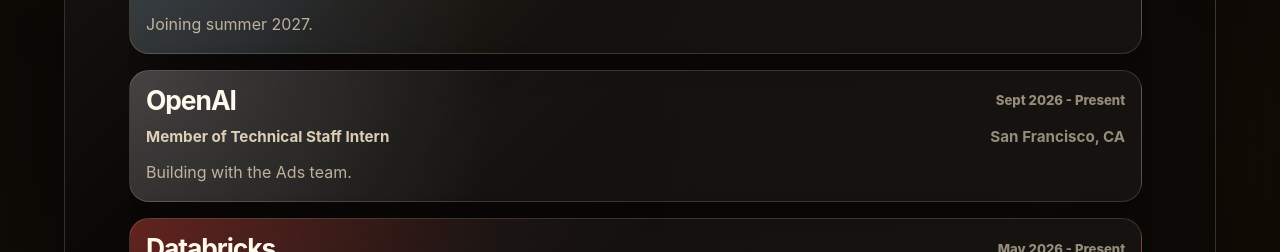
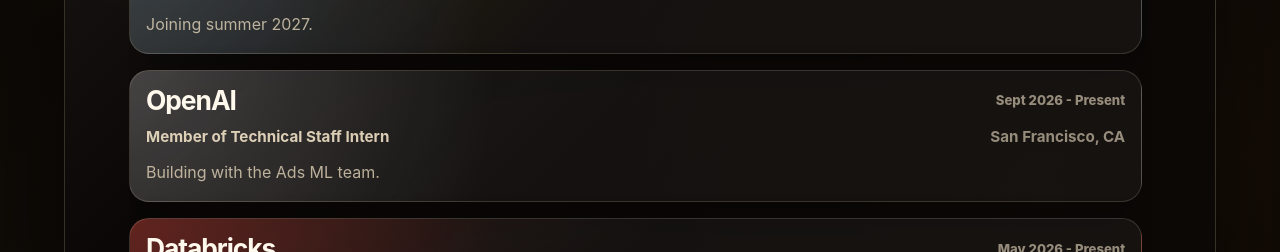
Before and after one commit to sakshamdhuria/personalsite, a React (Vite) app: page / in a window 1280 px wide. Both pictures are taken after a click on the button "Experience". Shown: the part 483-735 px from the top of the page. Built offline with nearby package versions, Linux system fonts and the light colour scheme.

Commit message:
Refresh experience summaries and separate project bullets

```diff
--- a/src/components/DetailPage.jsx
+++ b/src/components/DetailPage.jsx
@@ -28,7 +28,13 @@
             {entry.location && <p>{entry.location}</p>}
           </div>
 
-          {entry.details && <p className="experience-card__summary">{entry.details}</p>}
+          {Array.isArray(entry.details) ? (
+            <ul className="experience-card__summary experience-card__projects">
+              {entry.details.map((detail) => <li key={detail}>{detail}</li>)}
+            </ul>
+          ) : entry.details ? (
+            <p className="experience-card__summary">{entry.details}</p>
+          ) : null}
           {entry.patent && (
             <div className="experience-card__patent">
               <span className="experience-card__patent-label">Patent in filing</span>
--- a/src/data/experience.js
+++ b/src/data/experience.js
@@ -11,24 +11,30 @@
     role: "Member of Technical Staff Intern",
     date: "Sept 2026 - Present",
     location: "San Francisco, CA",
-    details: "Building with the Ads team.",
+    details: "Building with the Ads ML team.",
   },
   {
     company: "Databricks",
     role: "Software Engineer Intern",
     date: "May 2026 - Present",
     location: "Sunnyvale, CA",
-    details: "Building Spark data lineage and observability tooling in Scala.",
+    details: [
+      "Built LineageV2 to trace data sources in query plans.",
+      "Built a scoring system for TriAgent, an AI tool that routes performance and regression tickets.",
+    ],
   },
   {
     company: "NVIDIA",
     role: "Deep Learning Compiler Engineering Intern",
     date: "Jan 2026 - May 2026",
     location: "Santa Clara, CA",
-    details: "Built compiler fuzzing tools and reported TileIR correctness bugs.",
+    details: [
+      "Built Drongo, a compiler-testing framework that uncovered 27 TileIR bugs.",
+      "Built an AI pipeline that turns mutation ideas into verified test tools.",
+    ],
     patent: {
       title: "An AI Factory for Automating Functional Compiler Bug Detection",
-      status: "Approved by NVIDIA and filed for U.S. patent review with guidance from counsel.",
+      status: "Approved by NVIDIA’s internal patent review committee; U.S. patent filing in progress with counsel.",
     },
   },
   {
@@ -36,21 +42,26 @@
     role: "Software Engineer Intern",
     date: "Jun 2025 - Aug 2025",
     location: "Chicago, IL",
-    details: "Built a full-stack automation platform with React and AWS.",
+    details: "Built FMS, an internal automation platform that helped non-technical teams manage workflows with real-time updates using React and AWS.",
   },
   {
     company: "Cadence Design Systems",
     role: "Software Engineering Intern",
     date: "May 2024 - Dec 2024",
     location: "San Jose, CA",
-    details: "Built C++ scheduling and LLM tooling for graph/code workflows.",
+    details: [
+      "Built a multithreaded C++ scheduler that sped up graph computation 7×.",
+      "Connected an LLM to Tcl tools to improve code generation.",
+    ],
   },
   {
     company: "Google Summer of Code: Taskflow",
-    role: "Research Intern",
+    role: "Software Engineering Intern",
     date: "Apr 2024 - Aug 2024",
     location: "San Jose, CA",
-    details:
-      "Improved distributed C++ scheduling throughput and latency for Chase Lev Deque Algorithms.",
+    details: [
+      "Improved cache-aware scheduling in Taskflow’s distributed C++ system, increasing throughput by 10%.",
+      "Reduced scheduling latency by improving work stealing.",
+    ],
   },
 ];
--- a/src/styles.css
+++ b/src/styles.css
@@ -1076,6 +1076,14 @@
   line-height: 1.6;
 }
 
+.experience-card__projects {
+  padding-left: 1.2rem;
+}
+
+.experience-card__projects li + li {
+  margin-top: 0.35rem;
+}
+
 .page-shell[data-theme="light"] .experience-card {
   border-color: rgba(80, 53, 20, 0.16);
   background:
```
